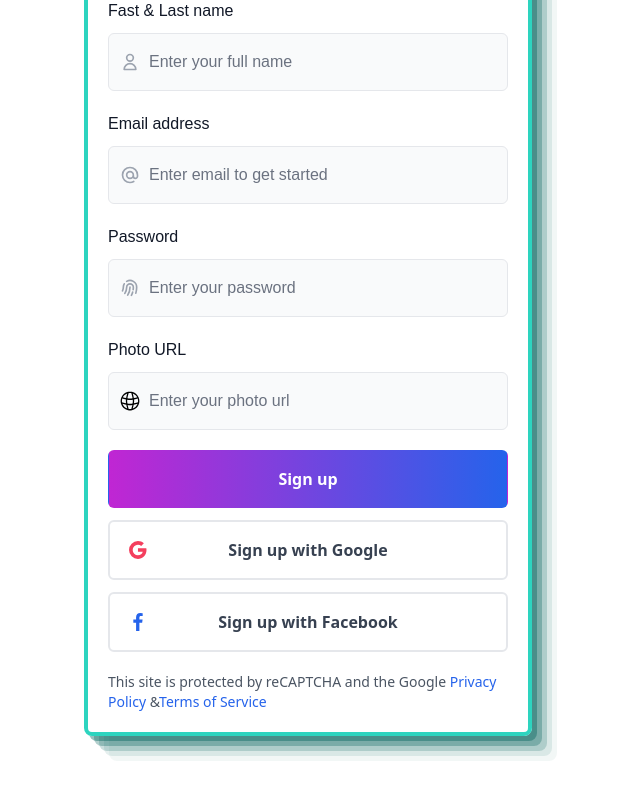
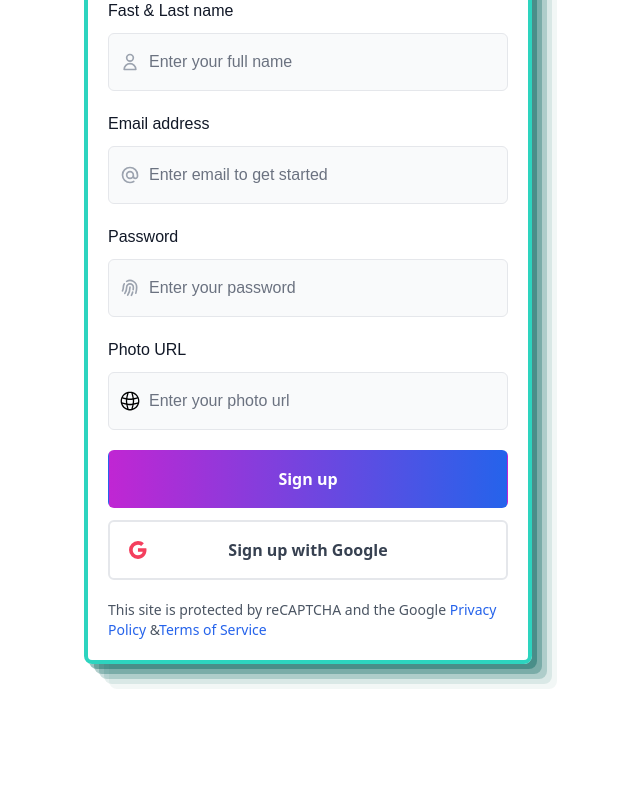
Before and after one commit to Sobuj54/module-82-summer-camp-client, a React (Vite) app: page /register in a window 1280 px wide. Shown: the part 306-1106 px from the top of the page, without its empty margins (332-972 px from the left). After the commit the page ends 1066 px from the top, so only its background shows below. Built offline with nearby package versions, Linux system fonts and the light colour scheme; a web font is replaced by a local one.

Commit message:
created basic context api

```diff
--- /dev/null
+++ b/src/Context/Context.jsx
@@ -0,0 +1,13 @@
+import React, { createContext } from "react";
+
+export const AuthContext = createContext(null);
+
+const Context = ({ children }) => {
+  const authInfo = {};
+
+  return (
+    <AuthContext.Provider value={authInfo}>{children}</AuthContext.Provider>
+  );
+};
+
+export default Context;
--- a/src/Router/Router.jsx
+++ b/src/Router/Router.jsx
@@ -4,16 +4,31 @@ import Home from "../pages/Home/Home/Home";
 import Login from "../pages/Login/Login";
 import Register from "../pages/Register/Register";
 import { Suspense, lazy } from "react";
-import ErrorPage from "../pages/ErrorPage/ErrorPage";
 
 const Classes = lazy(() => import("../pages/Classes/Classes"));
 const Instructors = lazy(() => import("../pages/Instructors/Instructors"));
+const ErrorPage = lazy(() => import("../pages/ErrorPage/ErrorPage"));
 
 const Router = createBrowserRouter([
   {
     path: "/",
     element: <App></App>,
-    errorElement:<ErrorPage></ErrorPage>,
+    errorElement: (
+      <Suspense
+        fallback={
+          <div className="w-full flex items-center justify-center my-10">
+            <div
+              className="inline-block h-8 w-8 animate-spin rounded-full border-4 border-solid border-current border-r-transparent align-[-0.125em] motion-reduce:animate-[spin_1.5s_linear_infinite]"
+              role="status">
+              <span className="!absolute !-m-px !h-px !w-px !overflow-hidden !whitespace-nowrap !border-0 !p-0 ![clip:rect(0,0,0,0)]">
+                Loading...
+              </span>
+            </div>
+          </div>
+        }>
+        <ErrorPage></ErrorPage>
+      </Suspense>
+    ),
     children: [
       { path: "/", element: <Home></Home> },
       {
--- a/src/main.jsx
+++ b/src/main.jsx
@@ -4,13 +4,16 @@ import "./index.css";
 import { HelmetProvider } from "react-helmet-async";
 import { RouterProvider } from "react-router-dom";
 import Router from "./Router/Router.jsx";
+import Context from "./Context/Context";
 
 ReactDOM.createRoot(document.getElementById("root")).render(
   <React.StrictMode>
     <div className="dark:bg-gray-950">
-      <HelmetProvider>
-        <RouterProvider router={Router}></RouterProvider>
-      </HelmetProvider>
+      <Context>
+        <HelmetProvider>
+          <RouterProvider router={Router}></RouterProvider>
+        </HelmetProvider>
+      </Context>
     </div>
   </React.StrictMode>
 );
--- a/src/pages/Login/Login.jsx
+++ b/src/pages/Login/Login.jsx
@@ -107,7 +107,7 @@ const Login = () => {
                 </div>
               </form>
 
-              <div className="mt-3 space-y-3">
+              <div className="mt-7 space-y-3">
                 <button
                   type="button"
                   className="relative inline-flex items-center justify-center w-full px-4 py-4 text-base font-semibold text-gray-700 transition-all duration-200 bg-white border-2 border-gray-200 rounded-md hover:bg-gray-100 focus:bg-gray-100 hover:text-black focus:text-black focus:outline-none">
@@ -122,21 +122,6 @@ const Login = () => {
                   </div>
                   Sign in with Google
                 </button>
-
-                <button
-                  type="button"
-                  className="relative inline-flex items-center justify-center w-full px-4 py-4 text-base font-semibold text-gray-700 transition-all duration-200 bg-white border-2 border-gray-200 rounded-md hover:bg-gray-100 focus:bg-gray-100 hover:text-black focus:text-black focus:outline-none">
-                  <div className="absolute inset-y-0 left-0 p-4">
-                    <svg
-                      className="w-6 h-6 text-[#2563EB]"
-                      xmlns="http://www.w3.org/2000/svg"
-                      viewBox="0 0 24 24"
-                      fill="currentColor">
-                      <path d="M13.397 20.997v-8.196h2.765l.411-3.209h-3.176V7.548c0-.926.258-1.56 1.587-1.56h1.684V3.127A22.336 22.336 0 0 0 14.201 3c-2.444 0-4.122 1.492-4.122 4.231v2.355H7.332v3.209h2.753v8.202h3.312z"></path>
-                    </svg>
-                  </div>
-                  Sign in with Facebook
-                </button>
               </div>
             </div>
           </div>
--- a/src/pages/Register/Register.jsx
+++ b/src/pages/Register/Register.jsx
@@ -164,21 +164,6 @@ const Register = () => {
                   </div>
                   Sign up with Google
                 </button>
-
-                <button
-                  type="button"
-                  className="relative inline-flex items-center justify-center w-full px-4 py-4 text-base font-semibold text-gray-700 transition-all duration-200 bg-white border-2 border-gray-200 rounded-md hover:bg-gray-100 focus:bg-gray-100 hover:text-black focus:text-black focus:outline-none">
-                  <div className="absolute inset-y-0 left-0 p-4">
-                    <svg
-                      className="w-6 h-6 text-[#2563EB]"
-                      xmlns="http://www.w3.org/2000/svg"
-                      viewBox="0 0 24 24"
-                      fill="currentColor">
-                      <path d="M13.397 20.997v-8.196h2.765l.411-3.209h-3.176V7.548c0-.926.258-1.56 1.587-1.56h1.684V3.127A22.336 22.336 0 0 0 14.201 3c-2.444 0-4.122 1.492-4.122 4.231v2.355H7.332v3.209h2.753v8.202h3.312z"></path>
-                    </svg>
-                  </div>
-                  Sign up with Facebook
-                </button>
               </div>
 
               <p className="mt-5 text-sm text-gray-600">
```
